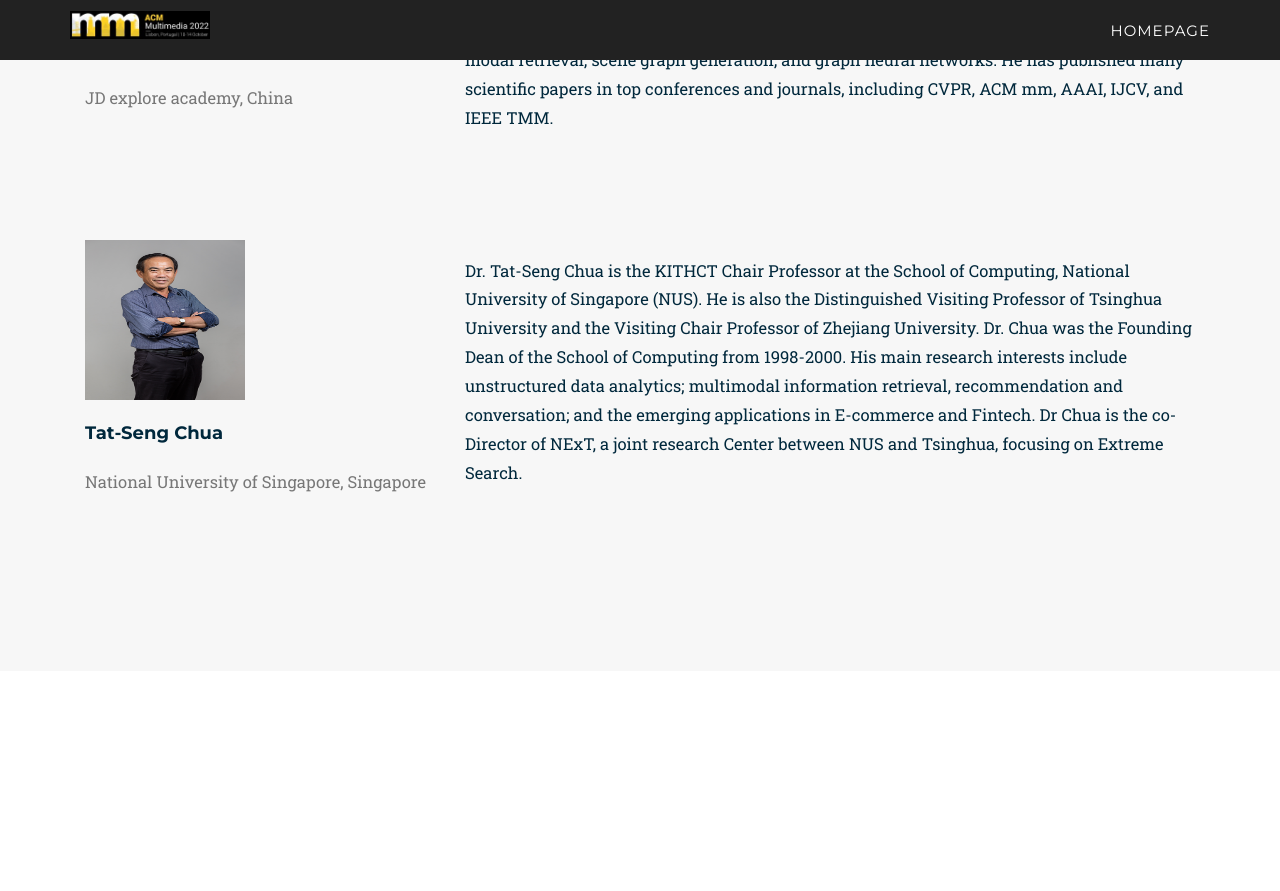
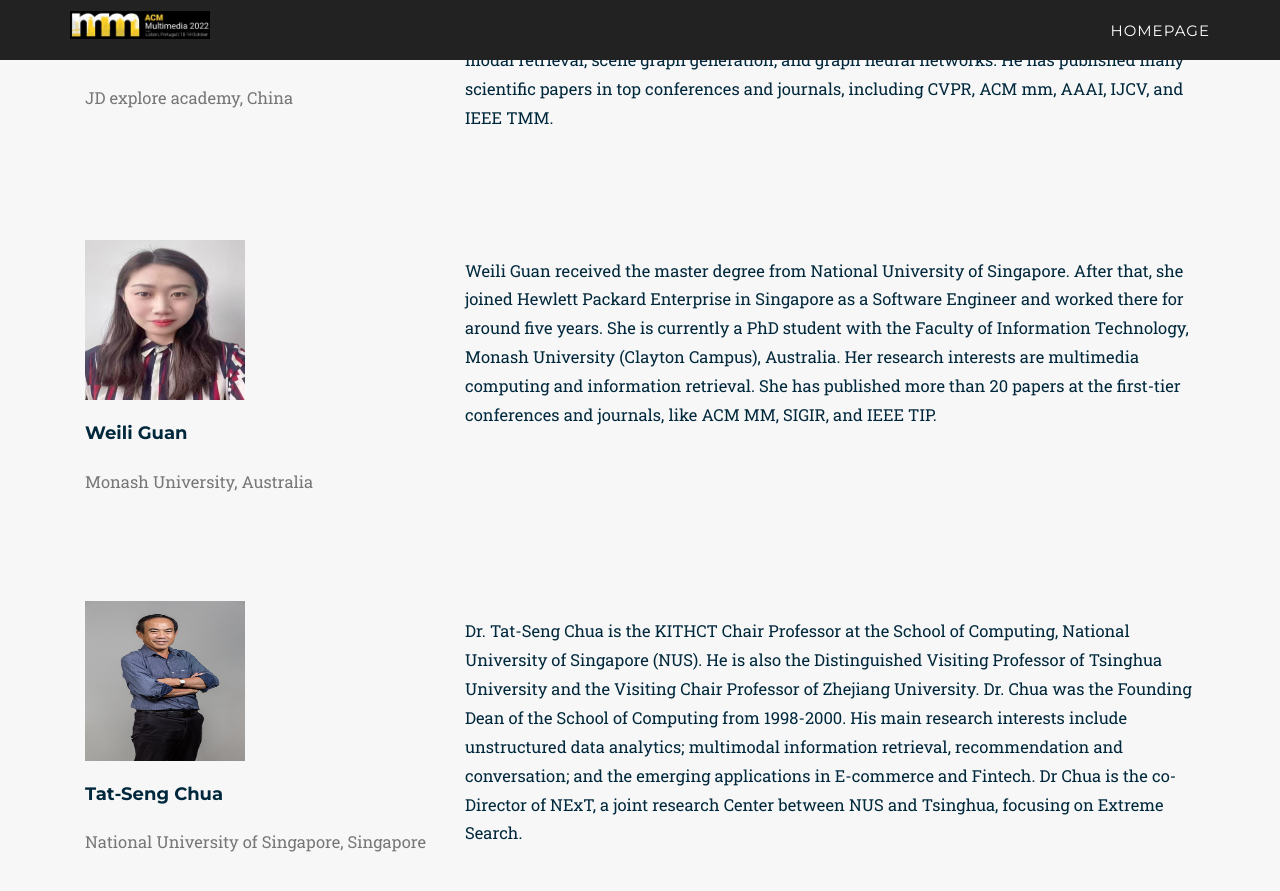
Before and after one commit to MCFR-MM22/MCFR-MM22.github.io, a Jekyll site: the page built from _2021_pages/organizers_info.html, in a window 1280 px wide and 900 px high, scrolled down 1415 px. Shown: the top 891 px of the window. Built offline with Jekyll 4.4.1, drawn with Linux system fonts in a browser that asks for light colours; some web fonts are replaced; before the commit the page ends 2176 px from its top, so only the background shows below that.

Commit message:
Update organizers.yml

```diff
--- a/_data/twenty_21/organizers.yml
+++ b/_data/twenty_21/organizers.yml
@@ -34,6 +34,16 @@
   topic: Topic
   description: Yibing Zhan obtained his bachelor's degree and doctor's degree from the information science and technology school at the University of Science and Technology of China in 2012 and 2018. After graduating with a doctor's degree, from 2018 to 2020, Yibing Zhan served as an associate researcher in the school of computer science of Hangzhou Dianzi University. Now, Yibing Zhan works in the JD Explore Academy as an algorithm scientist and head of graph neural networks. He mainly explores graph models and multimodal learning tasks, such as cross-modal retrieval, scene graph generation, and graph neural networks. He has published many scientific papers in top conferences and journals, including CVPR, ACM mm, AAAI, IJCV, and IEEE TMM.
 
+- title: weiliguan
+  name: Weili Guan
+  subtitle: Monash University, Australia
+  img: weiliguan.jpg
+  thumbnail: weiliguan.jpg
+  alt: Picture of TBD
+  topic: Topic
+  description: Weili Guan received the master degree from National University of Singapore. After that, she joined Hewlett Packard Enterprise in Singapore as a Software Engineer and worked there for around five years. She is currently a PhD student with the Faculty of Information Technology, Monash University (Clayton Campus), Australia. Her research interests are multimedia computing and information retrieval. She has published more than 20 papers at the first-tier conferences and journals, like ACM MM, SIGIR, and IEEE TIP.
+
+
 - title: tatsengchua
   name: Tat-Seng Chua
   subtitle: National University of Singapore, Singapore
```
